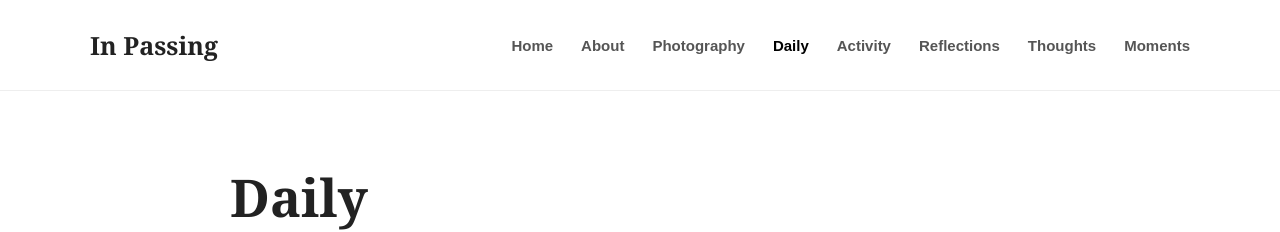
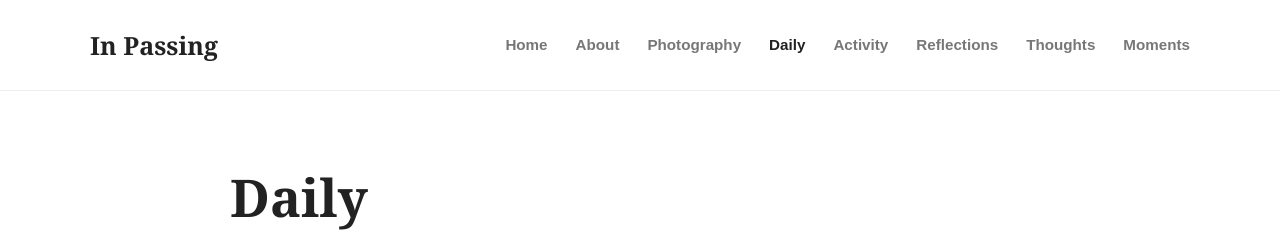
Before and after one commit to sunghwanlog/sunghwanlog.github.io, a Jekyll site: the page built from daily.html, in a window 1280 px wide. Shown: the top 232 px of the page. Built offline with Jekyll 4.4.1, drawn with Linux system fonts in a browser that asks for light colours.

Commit message:
Update header.css

```diff
--- a/assets/css/header.css
+++ b/assets/css/header.css
@@ -77,9 +77,10 @@ header .menu .menu-item > a {
   margin: 0;
   padding: 0;
 
-  color: #555;
+  color: #777;
 
-  font-size: 15px;
+/* 메뉴 글씨 크기와 굵기 */
+  font-size: 15.2px;
   font-weight: 600;
   line-height: 1.4;
 
@@ -87,14 +88,17 @@ header .menu .menu-item > a {
   white-space: nowrap;
 }
 
+  transition: color 0.15s ease;
+}
+
 
 header .menu .menu-item > a:hover {
-  color: #000;
+  color: #222;
 }
 
 
 header .menu .menu-item > a.active {
-  color: #000;
+  color: #222;
 }
 
 
@@ -170,9 +174,9 @@ header .menu .activity-menu .activity-dropdown > a {
   margin: 0;
   padding: 6px 12px;
 
-  color: #777;
+  color: #999;
 
-  font-size: 13px;
+  font-size: 13.2px;
   font-weight: 500;
   line-height: 1.4;
 
@@ -181,6 +185,12 @@ header .menu .activity-menu .activity-dropdown > a {
 
   white-space: nowrap;
 }
+
+  transition:
+    color 0.15s ease,
+    background 0.15s ease;
+}
+
 
 
 header .menu .activity-menu .activity-dropdown > a:hover {
@@ -192,8 +202,6 @@ header .menu .activity-menu .activity-dropdown > a:hover {
 
 header .menu .activity-menu .activity-dropdown > a.active {
   color: #222;
-
-  font-weight: 500;
 }
 
 
```
